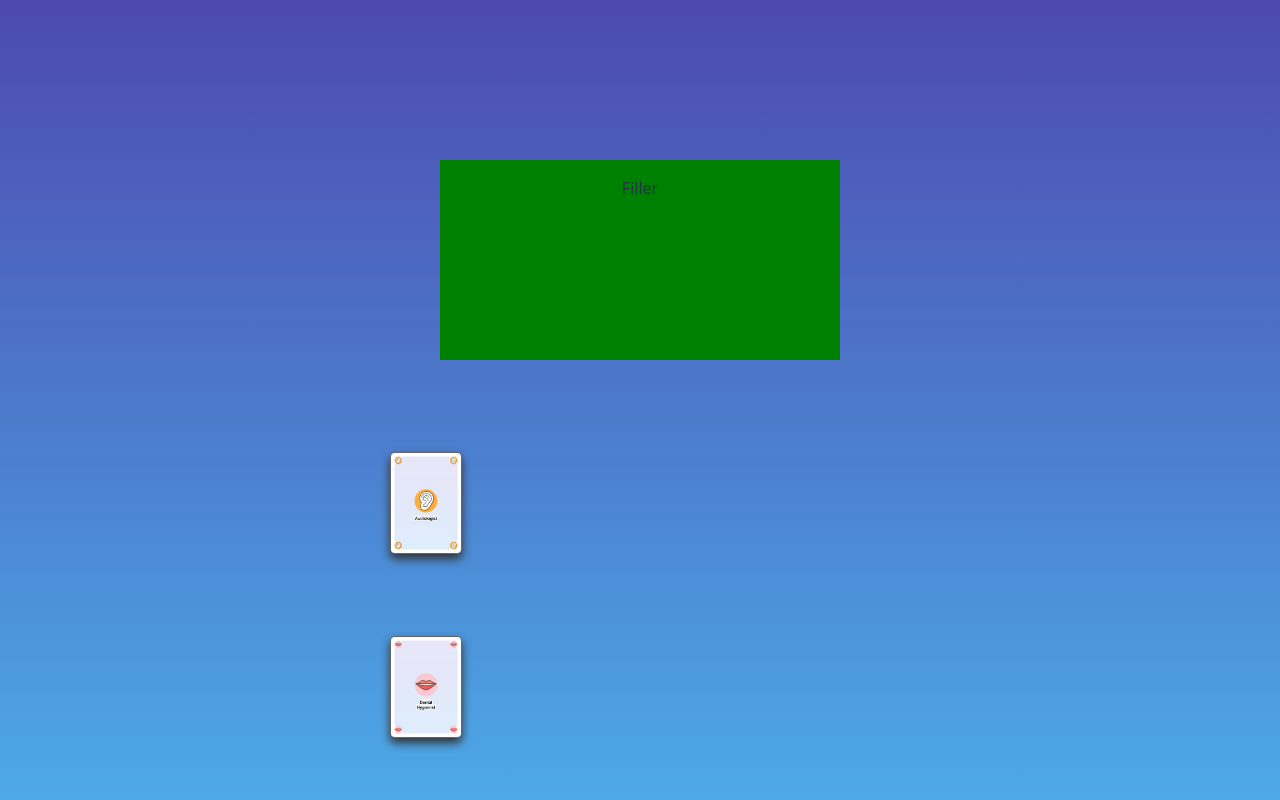
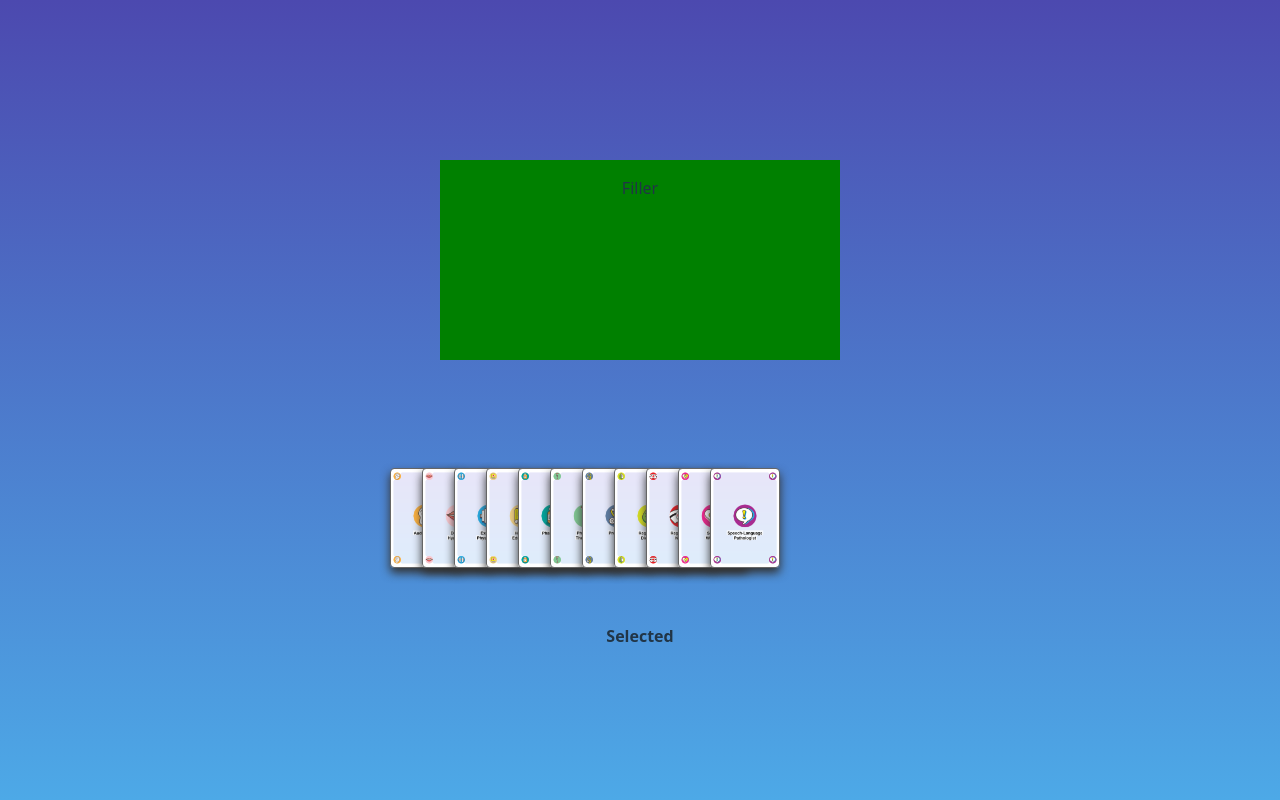
Before and after one commit to videlais/react-testing, a React (Vite) app in the folder my-react-app/: page / in a window 1280 px wide. Shown: the top 800 px of the page. Built offline with nearby package versions, Linux system fonts and the light colour scheme.

Commit message:
Fixing complex state management for card selection

```diff
--- a/my-react-app/src/Play/Player/Card/index.css
+++ b/my-react-app/src/Play/Player/Card/index.css
@@ -16,6 +16,11 @@
 .playingCards{
     margin: 0 auto;
     width: 50%;
+     background: none;
+    border: none;
+    padding: 0;
+    cursor: pointer;
+    display: inline-block;
 }
 
 .playingCards .card {
@@ -31,6 +36,46 @@
     -moz-box-shadow: 0 5px 10px #333; -webkit-box-shadow: 0 5px 10px #333; box-shadow: 0 5px 10px #333;
     bottom: 0;
     transition: bottom ease 0.25s;
+}
+
+/* Comprehensive styles for checkbox inputs */
+.playingCards .card-checkbox {
+    width: 70px !important;
+    height: 100px !important;
+    background-color: transparent !important;
+    background-size: cover !important;
+    background-position: center center !important;
+    background-repeat: no-repeat !important;
+    background-origin: padding-box !important;
+    background-clip: padding-box !important;
+    appearance: none !important;
+    -webkit-appearance: none !important;
+    -moz-appearance: none !important;
+    border: 1px solid #666 !important;
+    border-radius: 0.3em !important;
+    cursor: pointer !important;
+    display: block !important;
+    margin: 0 !important;
+    padding: 0 !important;
+    position: relative !important;
+    bottom: 0 !important;
+    transition: all 0.25s ease !important;
+    box-shadow: 0 5px 10px #333 !important;
+}
+
+/* Checkbox checked state - visual feedback for selection */
+.playingCards .card-checkbox:checked {
+    border: 3px solid #ff45ca !important;
+    bottom: 20px !important;
+    transform: scale(1.05) !important;
+    box-shadow: 0 8px 15px #333 !important;
+}
+
+/* Checkbox hover state */
+.playingCards .card-checkbox:hover {
+    bottom: 20px !important;
+    border: 2px solid #7dff45 !important;
+    z-index: 3 !important;
 }
 
 .playingCards img.card{
@@ -57,6 +102,7 @@
     text-indent: -4000px;
     background-color: #ccc;
 }
+
 
 
 /*the rest below is table, hand, and deck layout*/
--- a/my-react-app/src/Play/Player/Card/index.jsx
+++ b/my-react-app/src/Play/Player/Card/index.jsx
@@ -3,19 +3,25 @@ import PropTypes from 'prop-types';
 
 export default function Card(props) {
     return (
-        <div className="playingCards">
-
-            <ul className="hand">
-                <li>
-                        <img className="card" src={`/CardData/role/${props.image}`} alt="Playing card" />
-                </li>
-            </ul>
-            <div className="clear"></div>
-
-        </div>
+        <li>
+            <label aria-label={`Select ${props.image}`}>
+                <input
+                    type="checkbox"
+                    checked={props.checked || false}
+                    onChange={props.onChange}
+                    value={props.image}
+                    className="card-checkbox"
+                    style={{
+                        backgroundImage: `url(/CardData/role/${props.image})`
+                    }}
+                />
+            </label>
+        </li>
     );
 }
 
 Card.propTypes = {
-    image: PropTypes.string.isRequired
+    image: PropTypes.string.isRequired,
+    checked: PropTypes.bool,
+    onChange: PropTypes.func
 };
--- a/my-react-app/src/Play/Player/index.jsx
+++ b/my-react-app/src/Play/Player/index.jsx
@@ -1,16 +1,54 @@
 import "./index.css";
 import Card from './Card';
+import {useState} from 'react';
 import * as cards from '../../CardData/role/index.json';
 
 export default function Player(props) {
+
+// Define state for this component.
+// We will pass this to the child, Card.
+const [selectedCards, setSelectedCards] = useState([]);
+
+// As cards are "selected", we update the array.
+const handleCardChange = (cardImage, isChecked) => {
+
+    if (isChecked) {
+        // Only allow selection if we haven't reached the limit of 3
+        if (selectedCards.length < 3) {
+            setSelectedCards([...selectedCards, cardImage]);
+        }
+        // If we're at the limit, the checkbox will remain unchecked (no state change)
+    } else {
+        // Always allow deselection regardless of current count
+        setSelectedCards(selectedCards.filter(card => card !== cardImage));
+    }
+};
+
   return(
       <div className="PlayerWrapper">
-
-          {cards.default.map((entry) => <Card
-            key={entry.number}
-            number={entry.number}
-            image={entry.image} />)}
-
+        <div className="playingCards">
+          <ul className="hand">
+            {
+              cards.default.map((entry) =>
+                <Card
+                  key={entry.number}
+                  number={entry.number}
+                  image={entry.image}
+                  checked={selectedCards.includes(entry.image)}
+                  disabled={!selectedCards.includes(entry.image) && selectedCards.length >= 3}
+                  onChange={(e) => handleCardChange(entry.image, e.target.checked)}
+                  />)
+            }
+          </ul>
+          <div className="clear"></div>
+          <div><strong>Selected</strong>
+            <ul>
+              {
+                selectedCards.map(entry => <li key={entry}>{entry.slice(0, -4)}</li>)
+              }
+            </ul>
+          </div>
+        </div>
       </div>
   );
 }
```
